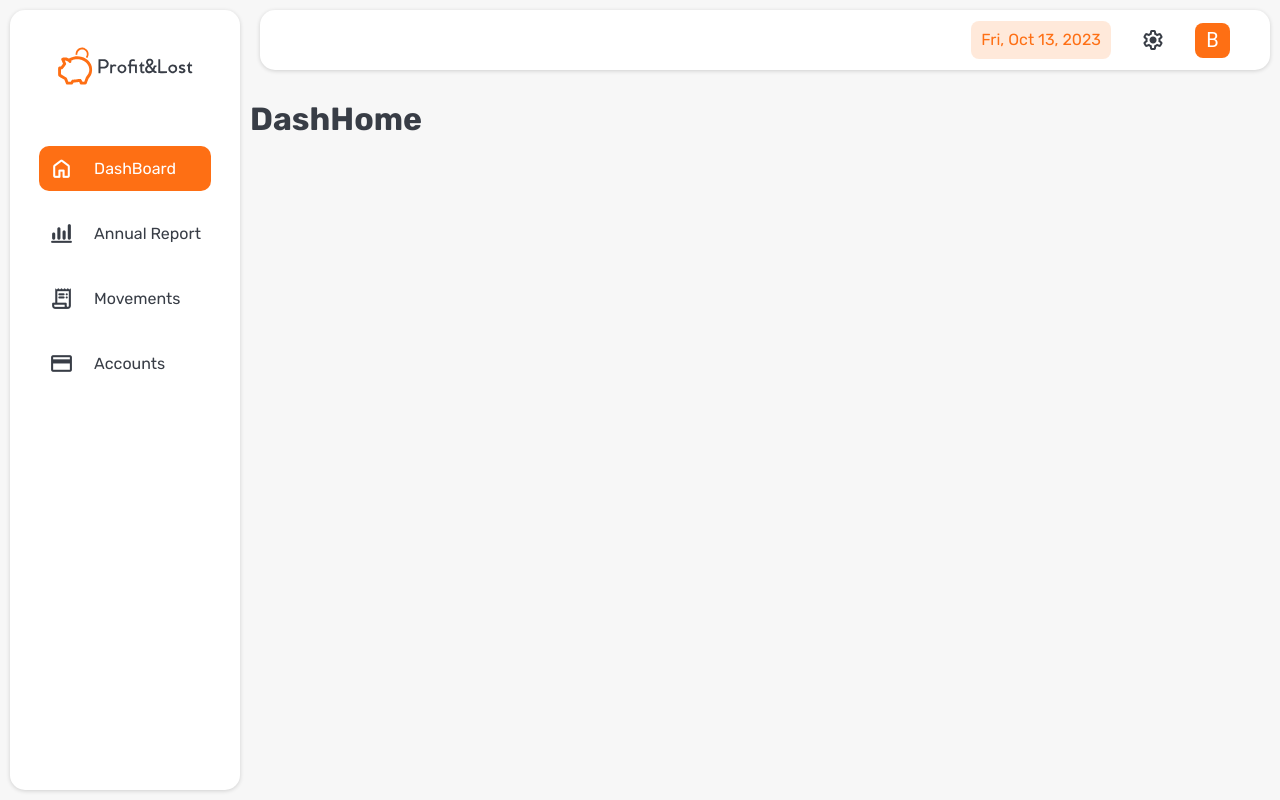
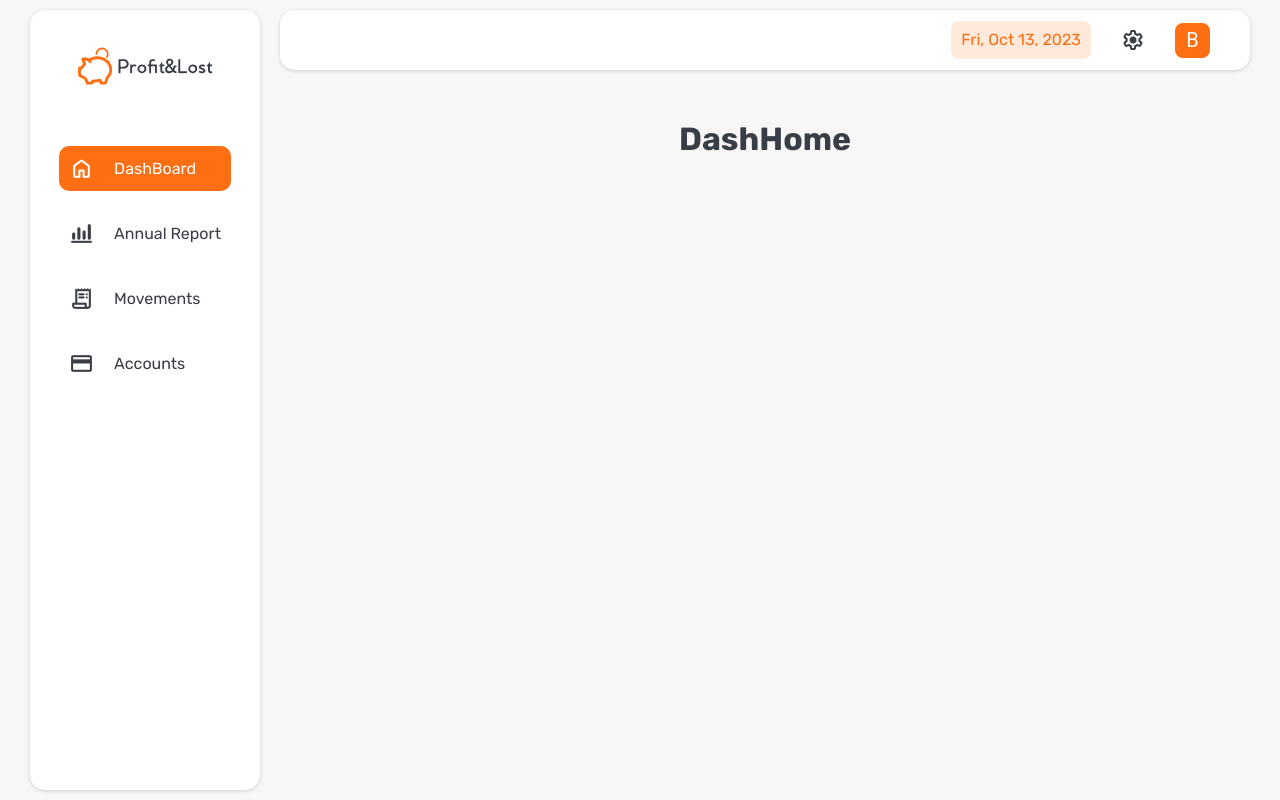
Before and after one commit to brianglezn/profit-lost.com_FrontEnd, a React (Vite) app: page /app in a window 1280 px wide. Built offline with nearby package versions, Linux system fonts and the light colour scheme.

Commit message:
14/10/23 *2
Retoques de CSS

```diff
--- a/src/components/dashboard/Accounts.css
+++ b/src/components/dashboard/Accounts.css
@@ -2,11 +2,11 @@
   display: flex;
   align-items: center;
   flex-direction: column;
+  margin: 20px 30px;
 }
 
 .accounts__main {
   background-color: var(--color-white);
-  margin-top: 20px;
   width: 98%;
   border-radius: 25px;
   padding: 20px 0 20px 0;
--- a/src/components/dashboard/AnnualReport.css
+++ b/src/components/dashboard/AnnualReport.css
@@ -2,11 +2,12 @@
   display: flex;
   align-items: center;
   flex-direction: column;
+
+  margin: 20px 30px;
 }
 
 .annualReport__main {
   background-color: var(--color-white);
-  margin-top: 20px;
   width: 98%;
   border-radius: 25px;
   padding: 20px 0 20px 0;
--- a/src/components/dashboard/DashHome.css
+++ b/src/components/dashboard/DashHome.css
@@ -0,0 +1,7 @@
+.dashHome {
+  display: flex;
+  align-items: center;
+  flex-direction: column;
+
+  margin: 20px 30px;
+}
--- a/src/components/dashboard/DashHome.tsx
+++ b/src/components/dashboard/DashHome.tsx
@@ -3,7 +3,7 @@ import "./DashHome.css";
 function DashHome() {
   return (
     <>
-      <section className="DashHome">
+      <section className="dashHome">
         <h1>DashHome</h1>
       </section>
     </>
--- a/src/components/dashboard/Movements.css
+++ b/src/components/dashboard/Movements.css
@@ -0,0 +1,7 @@
+.movements {
+  display: flex;
+  align-items: center;
+  flex-direction: column;
+
+  margin: 20px 30px;
+}
--- a/src/components/dashboard/Movements.tsx
+++ b/src/components/dashboard/Movements.tsx
@@ -3,7 +3,7 @@ import "./Movements.css";
 function Movements() {
   return (
     <>
-      <section className="Movements">
+      <section className="movements">
         <h1>Movements</h1>
       </section>
     </>
--- a/src/components/dashboard/Profile.css
+++ b/src/components/dashboard/Profile.css
@@ -0,0 +1,7 @@
+.profile {
+  display: flex;
+  align-items: center;
+  flex-direction: column;
+
+  margin: 20px 30px;
+}
--- a/src/components/dashboard/Profile.tsx
+++ b/src/components/dashboard/Profile.tsx
@@ -3,7 +3,7 @@ import "./Profile.css";
 function Profile() {
   return (
     <>
-      <section className="Profile">
+      <section className="profile">
         <h1>Profile</h1>
       </section>
     </>
--- a/src/components/dashboard/Settings.css
+++ b/src/components/dashboard/Settings.css
@@ -0,0 +1,7 @@
+.settings {
+  display: flex;
+  align-items: center;
+  flex-direction: column;
+
+  margin: 20px 30px;
+}
--- a/src/components/dashboard/Settings.tsx
+++ b/src/components/dashboard/Settings.tsx
@@ -3,7 +3,7 @@ import "./Settings.css";
 function Settings() {
   return (
     <>
-      <section className="Settings">
+      <section className="settings">
         <h1>Settings</h1>
       </section>
     </>
--- a/src/pages/Dashboard.css
+++ b/src/pages/Dashboard.css
@@ -17,8 +17,8 @@
   justify-content: flex-end;
   gap: 30px;
   padding: 0;
-  margin: 10px;
-  width: calc(100%-20px);
+  margin: 10px 30px;
+  width: calc(100%-40px);
   height: 100%;
   border-radius: 15px;
   background-color: var(--color-white);
@@ -59,7 +59,7 @@
 }
 .dashboard__nav {
   padding: 0;
-  margin: 10px;
+  margin: 10px 30px;
   width: calc(100% - 20px);
   height: calc(100vh - 20px);
   border-radius: 15px;
```
